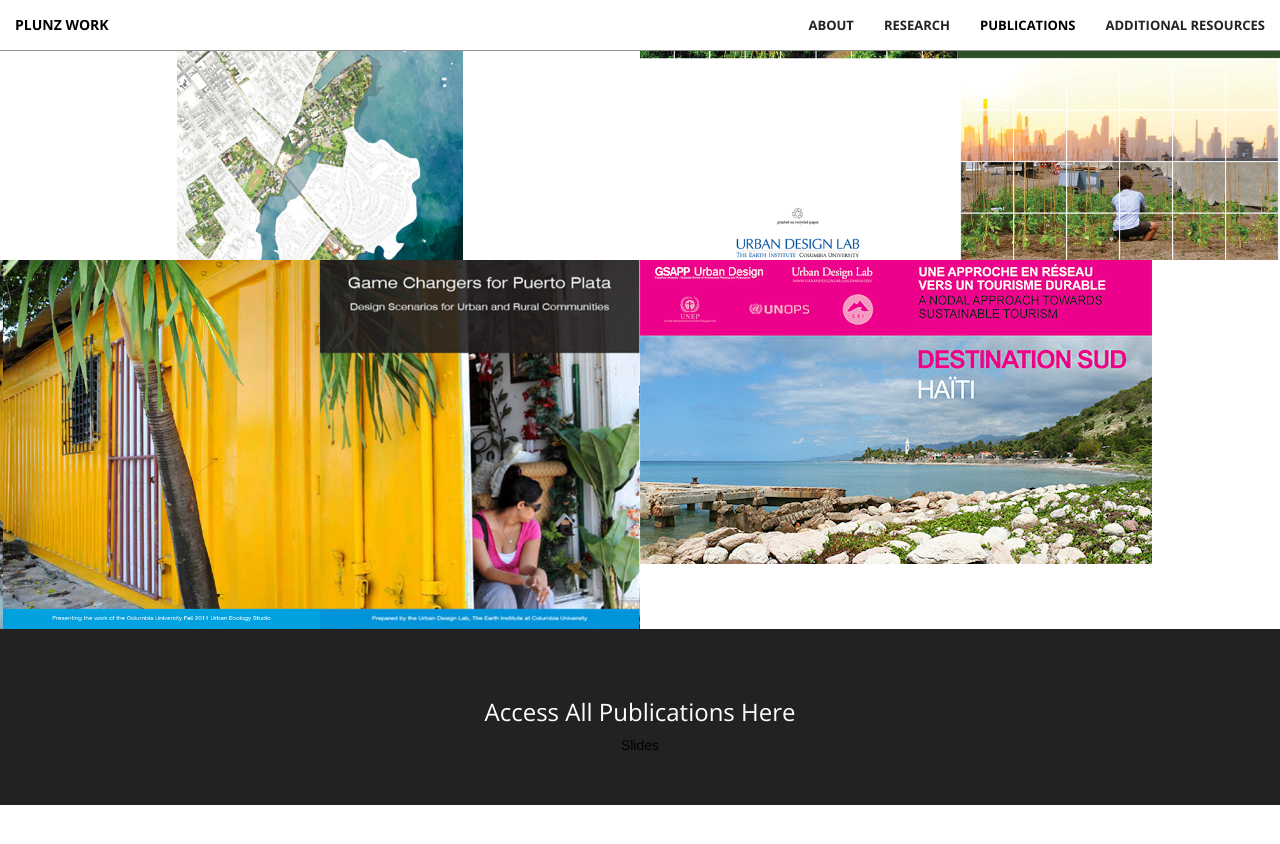
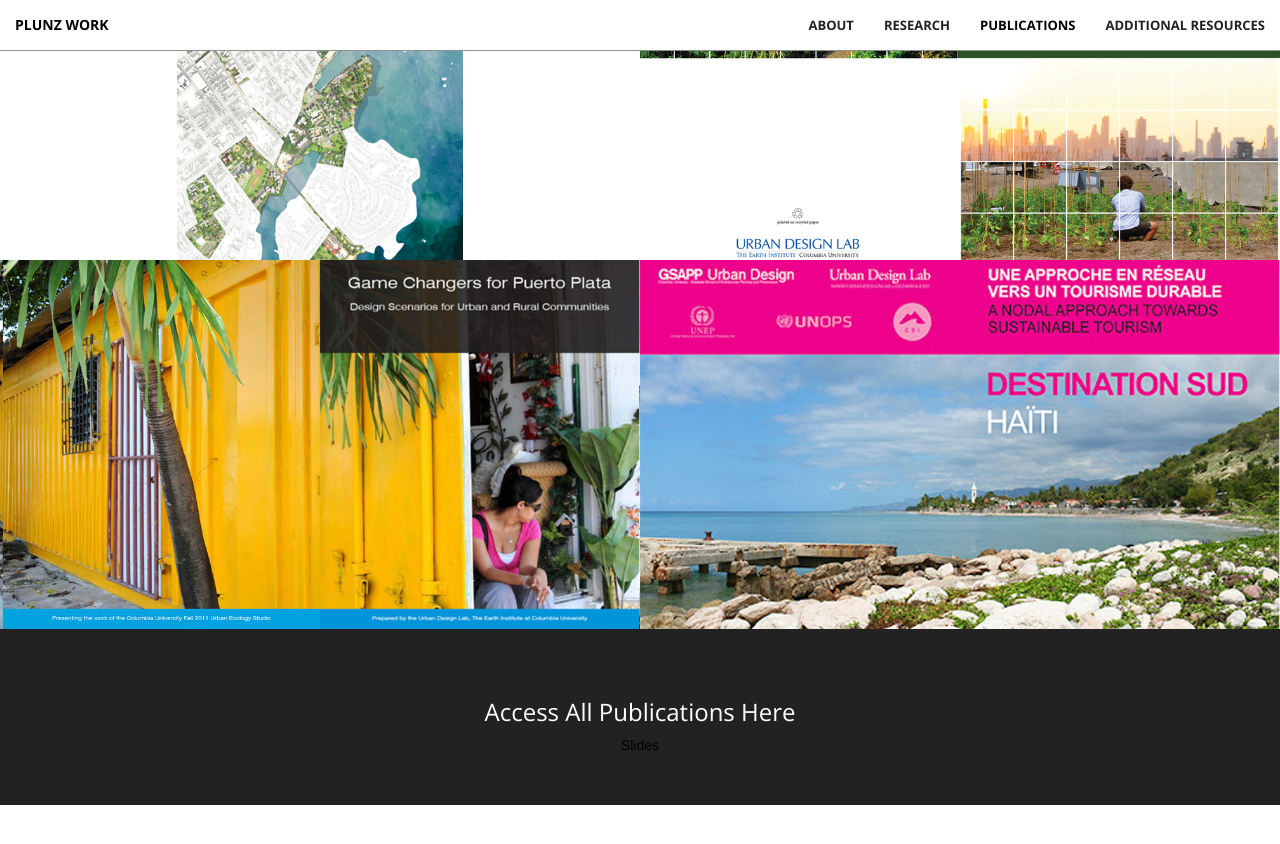
Before and after one commit to ssuttoplunz/plunzworktest3, a Jekyll site: the page built from index.html, in a window 1280 px wide and 900 px high, scrolled down 2624 px. Shown: the top 844 px of the window. Built offline with Jekyll 4.4.1, drawn with Linux system fonts in a browser that asks for light colours.

Commit message:
plunzwork

```diff
--- a/_includes/portfolio2.html
+++ b/_includes/portfolio2.html
@@ -48,7 +48,7 @@
             </div>
             <div class="col-sm-6">
                 <a href="s4-memory.html" class="portfolio-box">
-                    <img src="img/portfolio/destinationsudhaiti-thumbnail.jpeg" class="img-responsive" alt="">
+                    <img src="img/portfolio/destinationsudhaiti-thumbnail.png" class="img-responsive" alt="">
                     <div class="portfolio-box-caption">
                         <div class="portfolio-box-caption-content">
                             <div class="project-name">
```
Also changed, not shown: img/portfolio/destinationsudhaiti-thumbnail.png (added).
